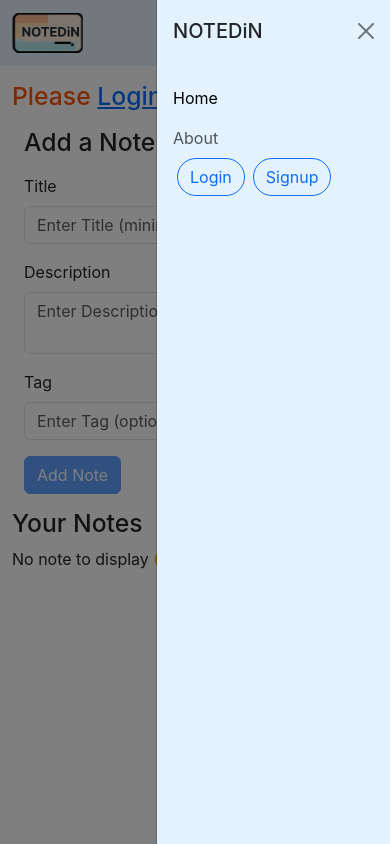
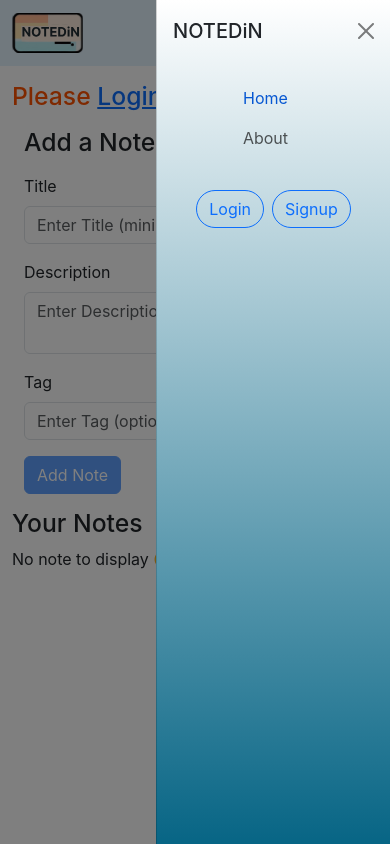
Before and after one commit to tezzv/inotebook, a React (Create React App) app in the folder client/: page / in a window 390 px wide. Both pictures are taken after a click on the button "Toggle navigation". Built offline with nearby package versions, Linux system fonts and the light colour scheme.

Commit message:
gradient

```diff
--- a/client/src/Navbar.js
+++ b/client/src/Navbar.js
@@ -38,13 +38,13 @@ const Navbar = () => {
                     <button class="navbar-toggler  border border-0" type="button" data-bs-toggle="offcanvas" data-bs-target="#offcanvasNavbar" aria-controls="offcanvasNavbar" aria-label="Toggle navigation">
                         <span class="navbar-toggler-icon"></span>
                     </button>
-                    <div style={{width: '60vw', backgroundColor: '#e3f2fd'}} class="offcanvas offcanvas-end" tabindex="-1" id="offcanvasNavbar" aria-labelledby="offcanvasNavbarLabel">
+                    <div style={{ width: '60vw' }} class="offcanvas offcanvas-end" tabindex="-1" id="offcanvasNavbar" aria-labelledby="offcanvasNavbarLabel">
                         <div class="offcanvas-header">
                             <h5 class="offcanvas-title" id="offcanvasNavbarLabel">NOTEDiN</h5>
                             <button type="button" class="btn-close" data-bs-dismiss="offcanvas" aria-label="Close"></button>
                         </div>
-                        <div class="offcanvas-body">
-                            <ul class="navbar-nav justify-content-end flex-grow-1 pe-3">
+                        <div class="offcanvas-body offcanvas-body1">
+                            <ul class="navbar-nav justify-content-end flex-grow-1 pe-3 nav-list1">
                                 <li className="nav-item">
                                     <Link className={`nav-link ${location.pathname === "/" ? "active" : ""}`} aria-current="page" to="/">Home</Link>
                                 </li>
@@ -52,7 +52,7 @@ const Navbar = () => {
                                     <Link className={`nav-link ${location.pathname === "/about" ? "active" : ""}`} to="/about">About</Link>
                                 </li>
                             </ul>
-                            <div className='d-flex'>
+                            <div className='d-flex auth-btns'>
                                 {!localStorage.getItem('token') && <Link className="btn btn-outline-primary rounded-pill  mx-1" to="/login" >Login</Link>}
                                 {!localStorage.getItem('token') && <Link className="btn btn-outline-primary rounded-pill mx-1" to="/signup" >Signup</Link>}
 
--- a/client/src/index.css
+++ b/client/src/index.css
@@ -17,5 +17,37 @@ i {
 }
 
 .navbar-toggler:focus {
-  box-shadow:none;
+  box-shadow: none;
 }
+
+@media only screen and (max-width: 990px) {
+  .offcanvas {
+    background: #076585;
+    /* fallback for old browsers */
+    background: -webkit-linear-gradient(to bottom, #fff, #076585);
+    /* Chrome 10-25, Safari 5.1-6 */
+    background: linear-gradient(to bottom, #fff, #076585);
+    /* W3C, IE 10+/ Edge, Firefox 16+, Chrome 26+, Opera 12+, Safari 7+ */
+  }
+
+  .auth-btns{
+    margin-top: 2rem;
+    justify-content: center;
+  }
+
+  .nav-list1{
+    align-items: center;
+  }
+
+  .offcanvas-body1 .navbar-nav .nav-link.active{
+    color: #0657d2;
+  }
+}
+
+@media only screen and (max-width: 260px){
+  .auth-btns{
+    margin-top: .5rem;
+    flex-direction: column;
+    gap: .5rem;
+  }
+}
```
